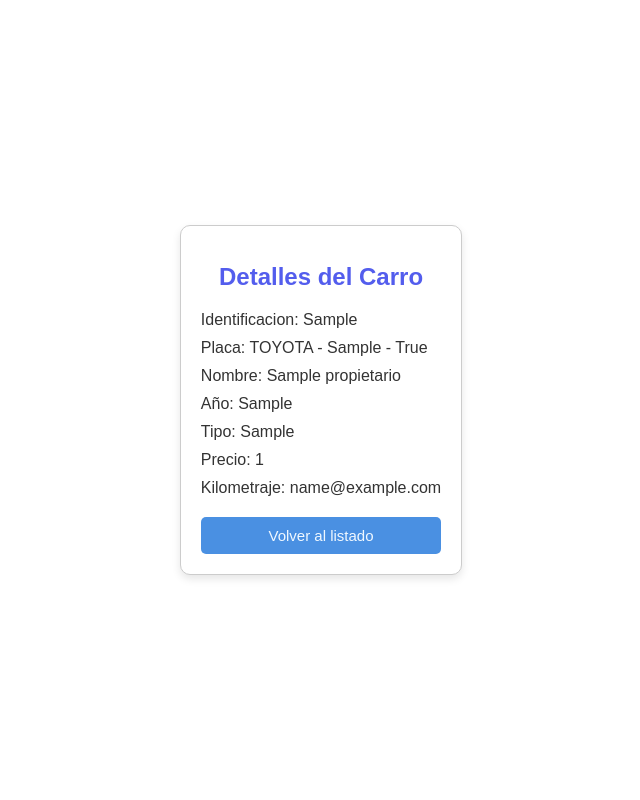
After one commit to desarrollador-7/Taller-Practico, a Django app: page /gestion_de_propietarios/vista_propietario/1/ in a window 1280 px wide. The commit adds this page. Shown: the whole page, without its empty margins (319-959 px from the left). Run offline with Django 3.2, Linux system fonts and the light colour scheme; tables that the repository leaves empty hold one stand-in row (values such as "Sample post").

Commit message:
Prpietario

```diff
--- a/gestion_de_carros/models.py
+++ b/gestion_de_carros/models.py
@@ -4,8 +4,8 @@ class Carro(models.Model):
 
     """Clase modelo Carro para el registro de datos de un carro.
 
-    :return: Muestra los datos guardados de un vehiculo
-    :rtype: models.model
+    :return: Administrar datos de un vehiculo
+    :rtype: Objeto
     """
 
     MARCA = (
@@ -46,7 +46,7 @@ class Carro(models.Model):
         )
 
     def __str__(self):
-        return + ' - ' + str(self.marca) + ' - ' + str(self.placa) + ' - ' + str(self.disponible)
+        return  str(self.marca) + ' - ' + str(self.placa) + ' - ' + str(self.disponible)
 
     @staticmethod
     def listado_carros():
--- a/gestion_de_propietarios/models.py
+++ b/gestion_de_propietarios/models.py
@@ -13,7 +13,6 @@ class Propietario(models.Model):
 
 
     class Meta:
-
         """Clase para la creacion de permisos
         """
 
@@ -26,7 +25,7 @@ class Propietario(models.Model):
         )
 
     def __str__(self):
-        return + ' - ' + str(self.dni) + ' - ' + str(self.email) + ' - ' + str(self.placa.placa)
+        return str(self.dni) + ' - ' + str(self.email) + ' - ' + str(self.placa.placa)
 
     def mostrar_placa(self):
         return str(self.placa.placa)
--- a/gestion_de_propietarios/templates/eliminar_propietario.html
+++ b/gestion_de_propietarios/templates/eliminar_propietario.html
@@ -10,7 +10,7 @@
 <body>
     <div class="div">
         <h2>Eliminar  propietario de la lista</h2>
-        <p>¿Estás seguro de eliminar e "{{carro.marca}}" de la lista de propietarios?</p>
+        <p>¿Estás seguro de eliminar e "{{propietario.nombre}}" de la lista de propietarios?</p>
         <form method="post">
             {% csrf_token %}
             <button type="submit"> Eliminar </button>
--- /dev/null
+++ b/gestion_de_propietarios/templates/vista_propietario.html
@@ -0,0 +1,25 @@
+<!DOCTYPE html>
+<html lang="en">
+<head>
+    <meta charset="UTF-8">
+    {% load static %}
+    <meta name="viewport" content="width=device-width, initial-scale=1.0">
+    <title>Detalles del Carro</title>
+    <link rel="stylesheet" href="{% static "vista.css" %}">
+</head>
+<body>
+    <div>
+        <h1>Detalles del Carro</h1>
+        <ul class="lista">
+            <li>Identificacion: {{ propietario.dni }}</li>
+            <li>Placa: {{ propietario.placa }}</li>
+            <li>Nombre: {{ propietario.nombre }}</li>
+            <li>Año: {{ propietario.apellido }}</li>
+            <li>Tipo: {{ propietario.direccion }}</li>
+            <li>Precio: {{ propietario.telefono }}</li>
+            <li>Kilometraje: {{ propietario.email }}</li>
+        </ul>
+        <button class="button"><a style="text-decoration: none; color: aliceblue;" href="{% url 'listado_propietarios' %}">Volver al listado</a></button>
+    </div>
+</body>
+</html>
```
Also changed, not shown: gestion_de_carros/views.py (+15 -5 lines).
